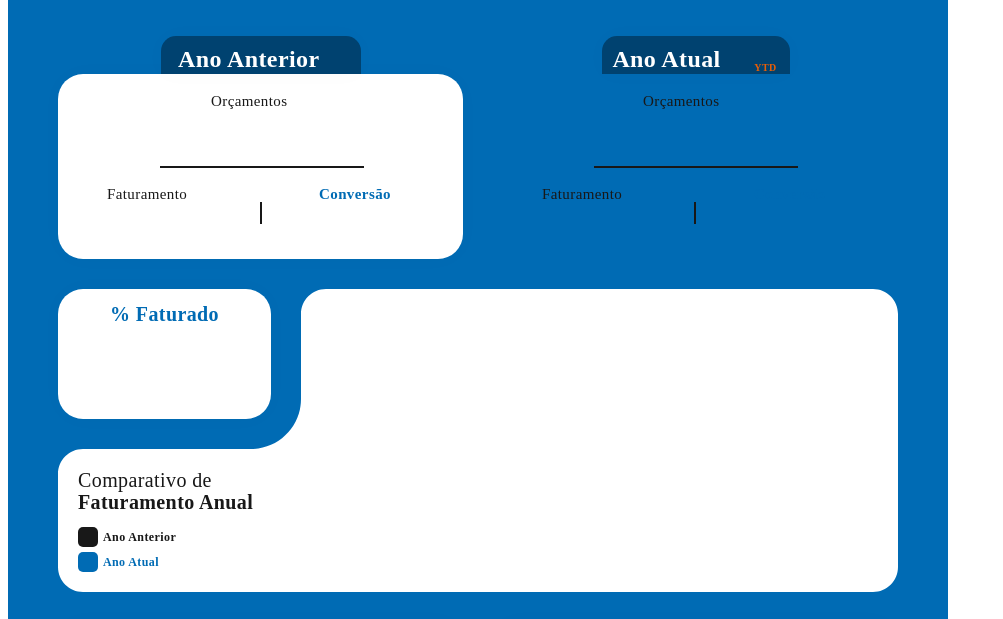
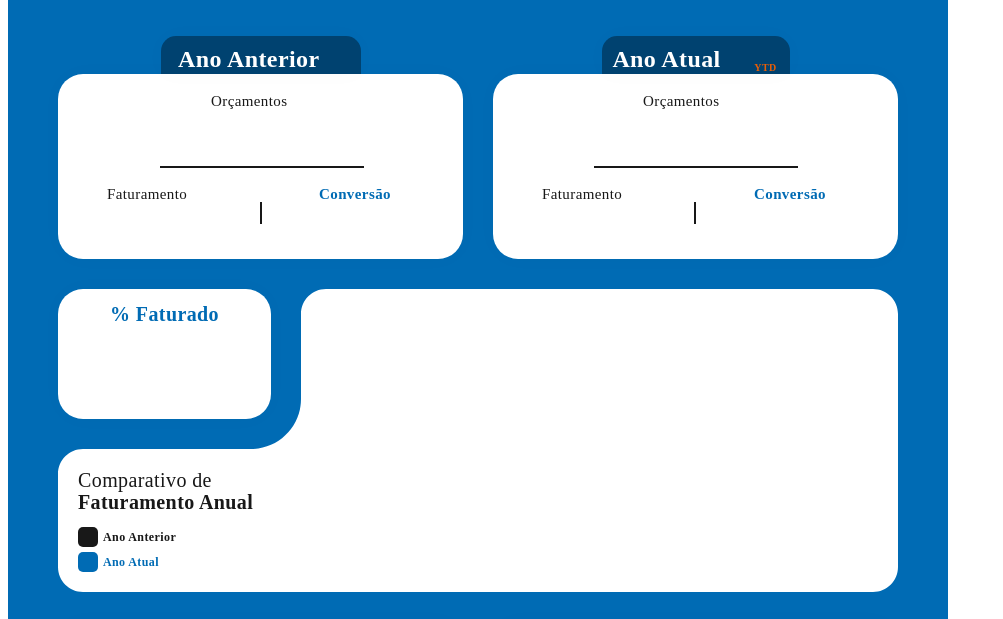
Before and after one commit to Mercato10/Dashboard-Climate-, a plain HTML site: page index.html in a window 1280 px wide. Shown: the part 103-722 px from the top of the page, without its empty margins (0-1003 px from the left). Drawn offline with Linux system fonts and the light colour scheme.

Commit message:
index.html

```diff
--- a/index.html
+++ b/index.html
@@ -1,4 +1,5 @@
 <div style="width: 940px; height: 3837px; position: relative; background: #006BB4; overflow: hidden">
+  <div style="width: 405px; height: 185px; left: 485px; top: 169px; position: absolute; background: white; box-shadow: 0px 0px 25px rgba(0, 0, 0, 0.02); border-radius: 25px"></div>
   <div style="width: 970px; height: 1126px; left: -16px; top: -19px; position: absolute"></div>
   <div style="width: 2554.99px; height: 3837px; left: -865px; top: 0px; position: absolute"></div>
   <div data-svg-wrapper style="left: 50px; top: 384px; position: absolute">
```
